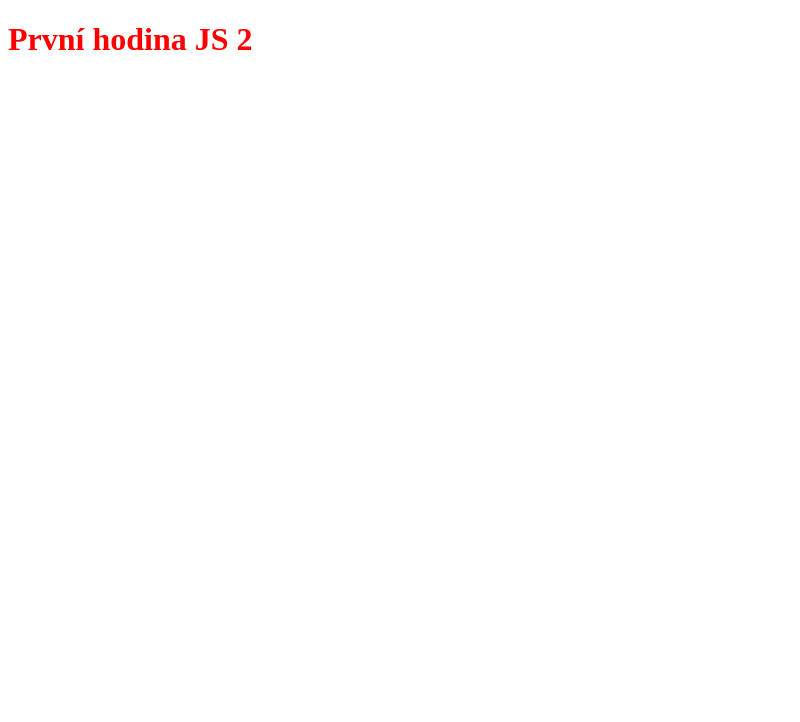
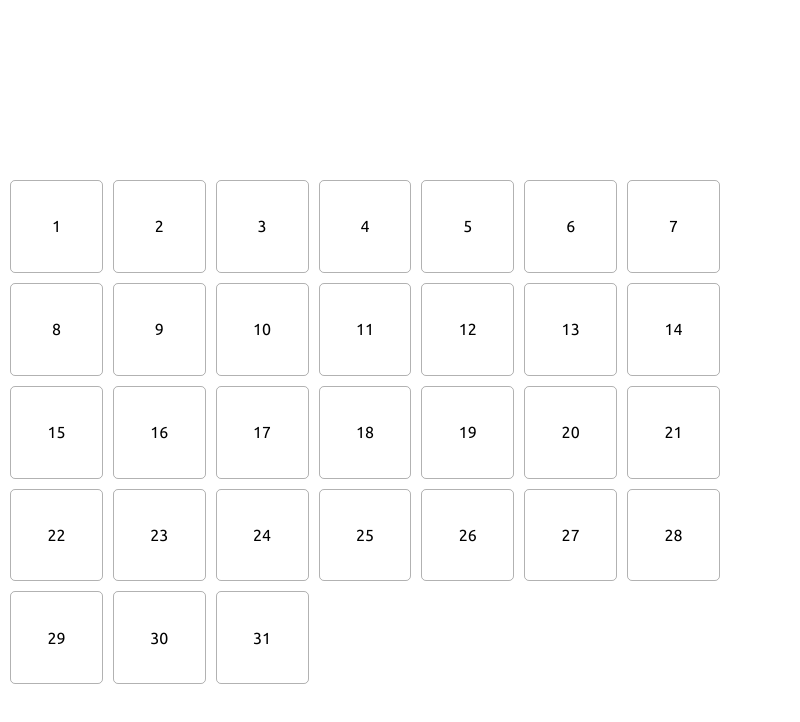
Before and after one commit to petrashaker/Czechitas-JS_czech-project, an Electron app: page index.html in a window 800 px wide. Drawn offline with Linux system fonts and the light colour scheme; no server answers.

Commit message:
Lekce č. 1 a 2, domácí úkol č. 1

```diff
--- a/index.html
+++ b/index.html
@@ -5,9 +5,16 @@
     <meta http-equiv="X-UA-Compatible" content="IE=edge">
     <meta name="viewport" content="width=device-width, initial-scale=1.0">
     <link rel="stylesheet" type="text/css" href="style.css">
+    <link rel="preconnect" href="https://fonts.gstatic.com">
+    <link href="https://fonts.googleapis.com/css2?family=Ubuntu:wght@400;500;700&display=swap" rel="stylesheet">
     <title>Document</title>
 </head>
 <body>
-    <h1>První hodina JS 2</h1>
+    <header class="header-news">
+
+    </header>
+    <section class="main-content"></section>
+    <footer class="footer"></footer>
+    <script type="application/javascript" src="./main.js"></script>
 </body>
 </html>
--- a/index.js
+++ b/index.js
@@ -4,10 +4,7 @@ const path = require('path')
 function createWindow () {
   const win = new BrowserWindow({
     width: 800,
-    height: 600,
-    webPreferences: {
-      preload: path.join(__dirname, 'preload.js')
-    }
+    height: 600
   })
 
   win.loadFile('index.html')
--- /dev/null
+++ b/main.js
@@ -0,0 +1,75 @@
+// INFO Z 2. LEKCE
+/*
+const header = document.querySelector('header.header-news');
+
+const someDiv = document.createElement('div');
+
+header.appendChild(someDiv); // vytvoří nový div v headeru
+
+
+someDiv.classList.add('ad-banner'); // přidá třídu k prvku div
+
+
+const myAge = 87;
+
+someDiv.innerHTML = `
+<a href="google.com">Click Me</a>
+asdlfkj
+lkjasdflkas
+${myAge}
+aksdfklj
+abcd
+`;
+*/
+
+// INFO ZE 3. LEKCE
+const header = document.querySelector('header.header-news');
+
+const carouselItemCount = 4;
+
+//VYŽÁDÁNÍ DAT ZE SERVERU
+/* verze 1
+const dataPromise = fetch('http://localhost:3000/news.json');
+dataPromise
+.then(serverResponse => serverResponse.text())
+.then(responseText => console.log(JSON.parse(responseText)));
+
+dataPromise.then(serverResponse => console.log(serverResponse.text())); //stažení dat se podaří, volání fce text() - převede do textu
+dataPromise.catch(serverError => alert('Chyba stahování dat.')); //stažení dat se nepodaří
+
+verze 2 - není nutné balit fetch do proměnné, možno volat fetch přímo
+fetch('http://localhost:3000/news.json')
+.then(serverResponse => serverResponse.text())
+.then(responseText => console.log(JSON.parse(responseText)));*/
+
+//verze 3
+fetch('http://localhost:3000/news.json')
+    .then(serverResponse => serverResponse.text())
+    .then(responseText => {
+        const data = JSON.parse(responseText);
+        populateNewsCarousel(data.articles); //data je objekt a přistupuji k articles (které jsou na serveru)
+    });
+
+function populateNewsCarousel(news){
+    for(let i = 0; i < carouselItemCount; i ++) {
+        const newsValue = news[i];
+        const newsDiv = createDivForNews(newsValue);
+        header.appendChild(newsDiv);
+    }
+}
+
+function createDivForNews(newsContents) {
+    const newsArticle = document.createElement('div');
+    newsArticle.innerText = newsContents.title; // newsContents je objekt a přistupuji k title (které je část articles na serveru)
+    return newsArticle;
+}
+
+//DOMÁCÍ ÚKOL Č. 1
+const mainContent = document.querySelector('.main-content');
+
+for (let i = 1; i <= 31; i++) {
+    const daysDiv = document.createElement('div');
+    daysDiv.className = 'main-content__day';
+    mainContent.appendChild(daysDiv);
+    daysDiv.innerText = [i];
+}
--- a/style.css
+++ b/style.css
@@ -1,3 +1,51 @@
-h1 {
-    color: red;
+html {
+    font-size: 62.5%; /* tzn 10px, protože standard je 16px */
+    box-sizing: border-box;
 }
+*, ::before, ::after { box-sizing: inherit; }
+
+body {
+    font-size: 1.6rem; /* tzn uživatel si může sám měnit velikost písma podle své potřeby */
+    padding: 0;
+    margin: 0;
+    font-family: 'Ubuntu', sans-serif;
+    display: flex;
+    flex-direction: column;
+}
+
+/* 4 novinky vedle sebe */
+.header-news {
+    text-decoration: underline;
+    color: gray;
+}
+
+header.header-news {
+    min-height: 18rem;
+    display: flex;
+}
+header.header-news > div {
+    flex: 1 0 0;
+}
+
+.main-content {
+    display: flex;
+    flex-wrap: wrap;
+    gap: 1rem;
+    padding: 0rem 0rem 1rem 1rem;
+}
+.main-content__day {
+    aspect-ratio: 1/1;
+    border: 1px solid rgba(0, 0, 0, 0.3);
+    width: calc(100% / 7 - 2rem);
+    border-radius: 0.5rem;
+    display: flex;
+    align-items: center;
+    justify-content: center;
+
+}
+
+.main-content__day:hover {
+    background-color: rgba(0, 0, 0, 0.15);
+    cursor: pointer;
+    transition: 0.3s;
+}
```
